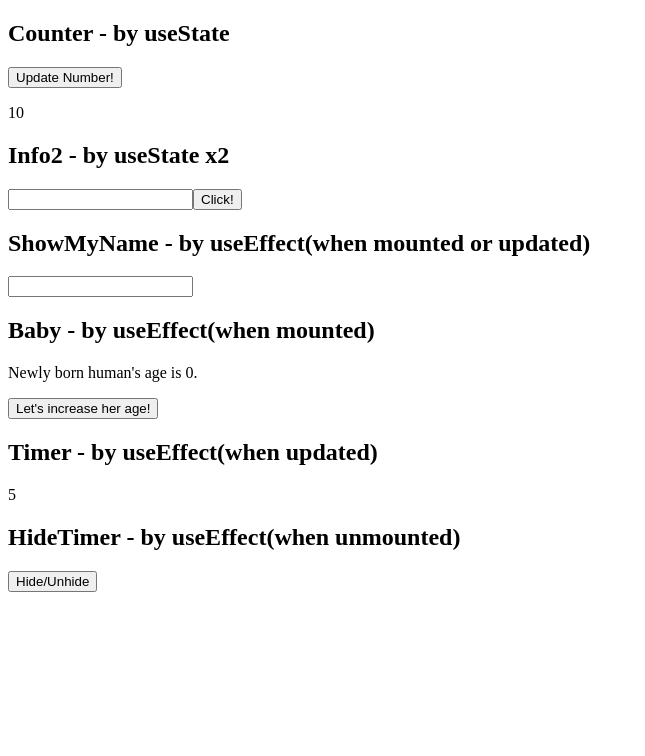
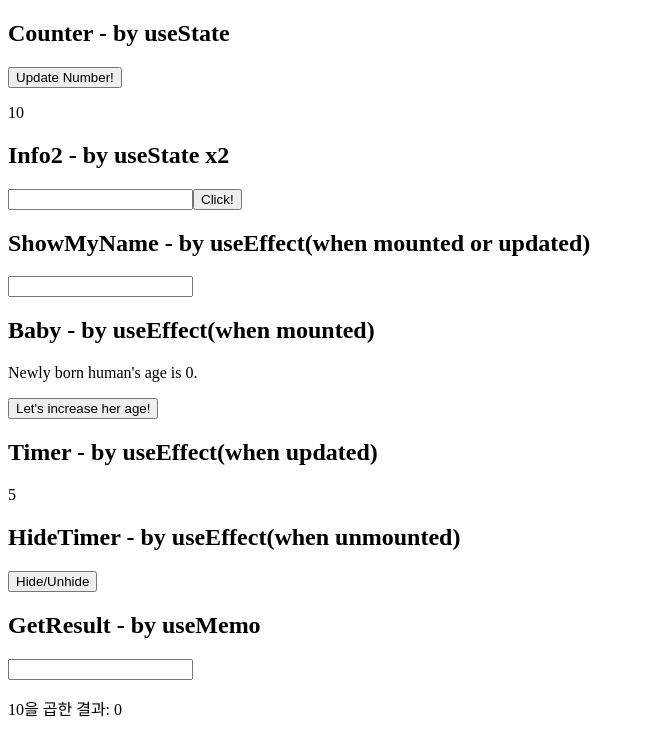
Before and after one commit to sarifor/react-nodebird-practice, a React (Create React App) app in the folder code-practice/react/08-Hooks/: page / in a window 1280 px wide. Shown: the top 756 px of the page, without its empty margins (0-645 px from the left). Built offline with nearby package versions, Linux system fonts and the light colour scheme; the HTML template or start-up script is replaced by a standard one.

Commit message:
Add: component using useMemo

```diff
--- a/code-practice/react/08-Hooks/src/App.js
+++ b/code-practice/react/08-Hooks/src/App.js
@@ -4,6 +4,8 @@ import ShowMyName from './useEffect/mounted-or-updated/ShowMyName';
 import Baby from './useEffect/mounted/Baby';
 import Timer from './useEffect/updated/Timer';
 import HideTimer from './useEffect/cleanup/HideTimer';
+import GetResult from './useMemo/getResult';
+
 /*
   모듈 import할 때 대소문자 주의! 안 그럼 아래와 같은 에러 남:
   Module not found: Error: Cannot find file: 'showMyName.js' does not match the corresponding name on disk: '.\src\useEffect\mounted-or-updated\ShowMyName.js'.
@@ -30,6 +32,9 @@ function App() {
 
       <h2>HideTimer - by useEffect(when unmounted)</h2>
       <HideTimer />
+
+      <h2>GetResult - by useMemo</h2>
+      <GetResult />
     </div>
   );
 }
--- /dev/null
+++ b/code-practice/react/08-Hooks/src/useMemo/getResult.js
@@ -0,0 +1,38 @@
+// # useMemo
+// - 렌더링 과정에서 특정 값이 바뀌었을 때만 연산 실행
+// - 원하는 값이 바뀌지 않았다면 이전에 연산했던 결과를 다시 사용
+// - /= useEffect
+
+import { useState, useMemo } from 'react';
+
+// 예시: 값을 입력하고 클릭하면 10을 곱해 보여주기
+const GetResult = () => {
+
+  // 입력값 state
+  const [ number, setNumber ] = useState(0);
+
+  // 값 업뎃
+  const onClickHandler = (e) => setNumber(Number(e.target.value));
+
+  // 곱하기 함수
+  const multiplyByTen = (number) => {
+    const numberMultipliedByTen = number * 10;
+    console.log('multiplyByTen Function worked!');
+    return numberMultipliedByTen;
+  }
+
+  // 곱하기 함수를 메모이제이션
+  // - 예를 들어 처음에 10을 입력하고 클릭하면 multiplyByTen 함수가 사용되나,
+  // - 두 번째도 10을 입력하고 클릭하면 multiplyByTen 함수는 사용되지 않음
+  const result = useMemo(() => multiplyByTen(number), [number]);
+
+  // 리턴
+  return (
+    <div>
+      <input type="number" onClick = { onClickHandler } />
+      <p>10을 곱한 결과: {result}</p>
+    </div>
+  )
+};
+
+export default GetResult;
```
Also changed, not shown: 1 other file (tests, documents, lock files or other folders).
